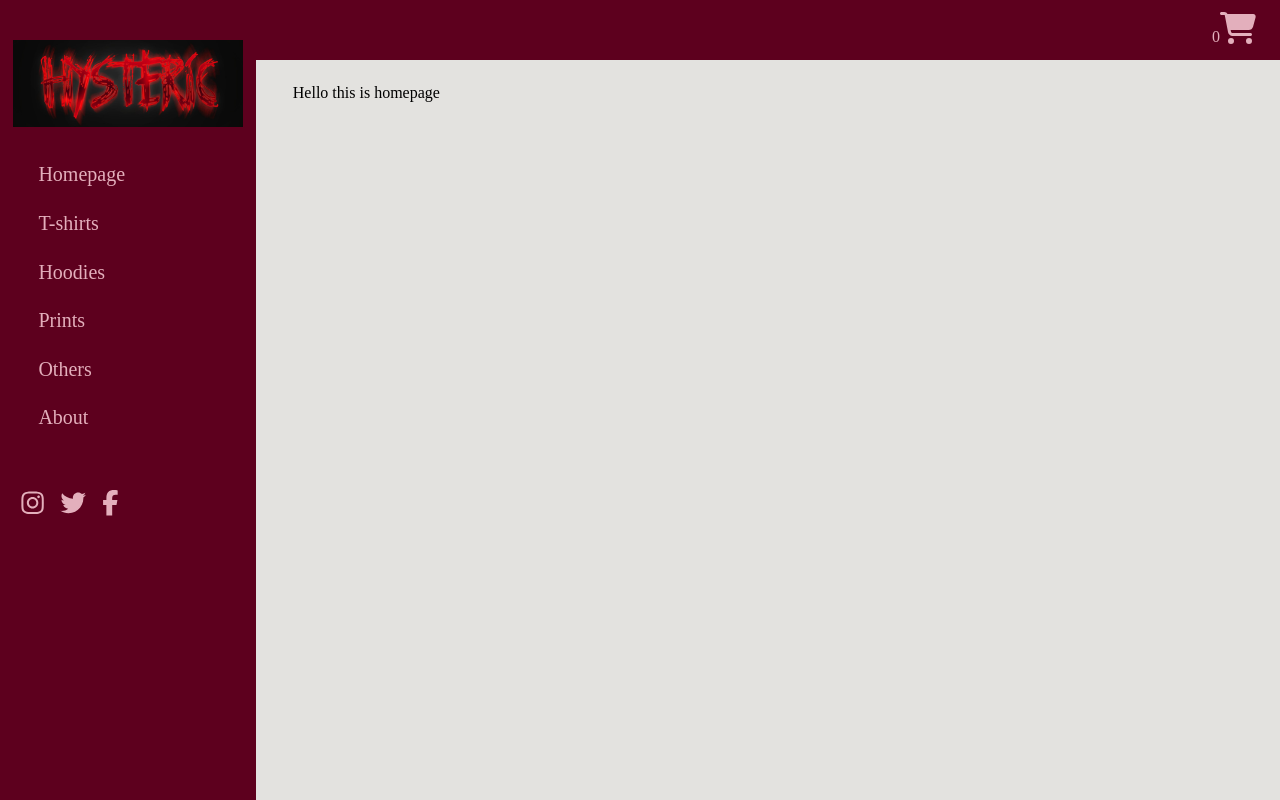
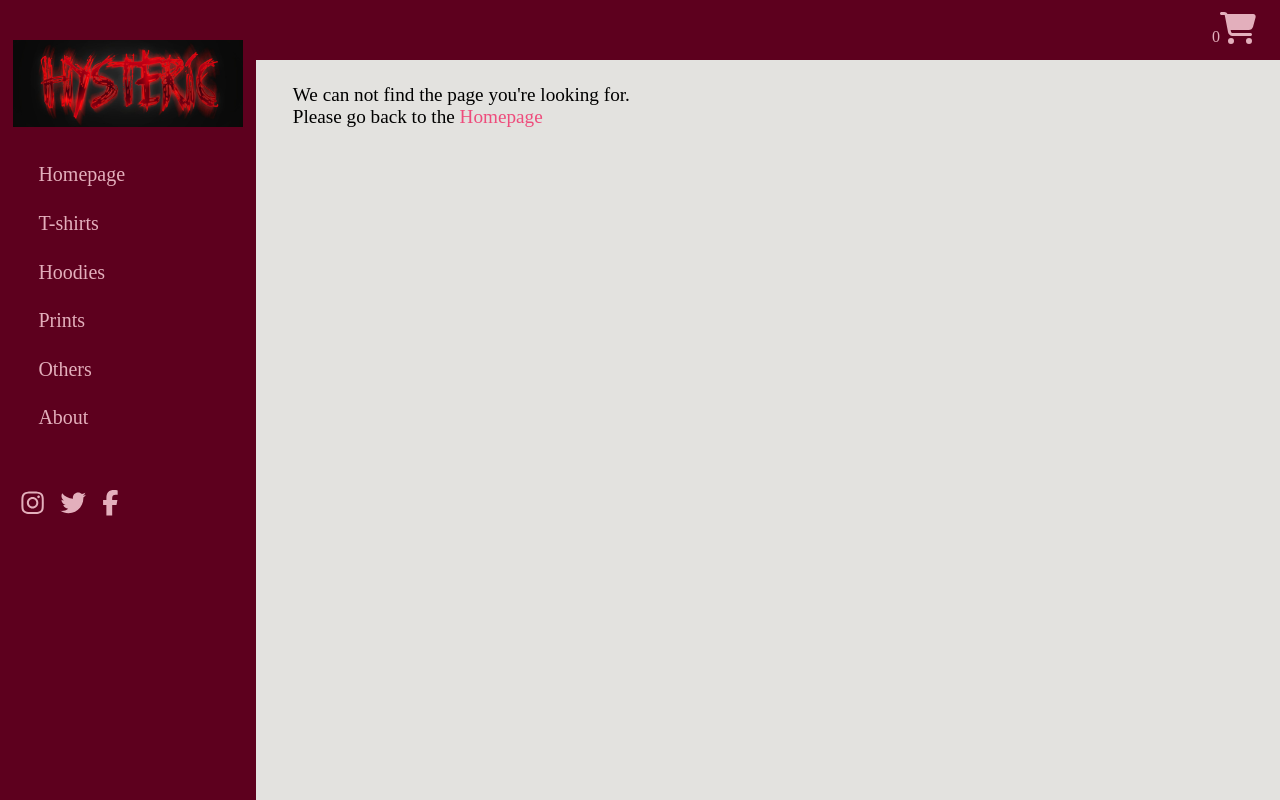
Before and after one commit to gitRaed/hysteric, a React (Create React App) app: page / in a window 1280 px wide. Built offline with nearby package versions, Linux system fonts and the light colour scheme; a web font is replaced by a local one.

Commit message:
errorPage done

```diff
--- a/src/App.js
+++ b/src/App.js
@@ -9,7 +9,7 @@ import { RenderContent } from './components/renderContent';
 
 function App() {
 
-  const [display, setDisplay] = useState(1);
+  const [display, setDisplay] = useState(10);
   const [cartNumber, setCartNumber] = useState(0);
 
   return (
@@ -21,7 +21,7 @@ function App() {
       </header>
 
       <div className='renderContent'>
-        <RenderContent number={display}/>
+        <RenderContent number={display} setDisplay={setDisplay}/>
       </div>
 
       <footer>Footer here</footer>
--- a/src/components/content/errorPage.js
+++ b/src/components/content/errorPage.js
@@ -1,5 +1,13 @@
-export const ErrorPage = function() {
+import '../../styles/contentStyles/errorPage.css';
+
+export const ErrorPage = function(props) {
+
+    let setDisplay = props.setDisplay;
+
     return(
-        <div>We can not find the page you're looking for</div>
+        <div className="errorPage">
+            We can not find the page you're looking for. <br/>
+            Please go back to the <span onClick={() => {setDisplay(1)}}>Homepage</span>
+        </div>
     )
 }
--- a/src/components/renderContent.js
+++ b/src/components/renderContent.js
@@ -12,6 +12,7 @@ export function RenderContent(props) {
 
     let content;
     let number = props.number;
+    let setDisplay = props.setDisplay;
 
     switch(number) {
         case 0:
@@ -36,7 +37,7 @@ export function RenderContent(props) {
             content = <AboutPage />
         break;
         default:
-            content = <ErrorPage />
+            content = <ErrorPage setDisplay={setDisplay}/>
         break;
     };
 
--- /dev/null
+++ b/src/styles/contentStyles/errorPage.css
@@ -0,0 +1,13 @@
+.errorPage {
+    font-size: 1.5vmax;
+}
+
+.errorPage span {
+    cursor: pointer;
+    color: #ee4c7c;
+}
+
+.errorPage span:hover{
+    color: #5d001e;
+    border-bottom: 1px solid #5d001e;
+}
```
